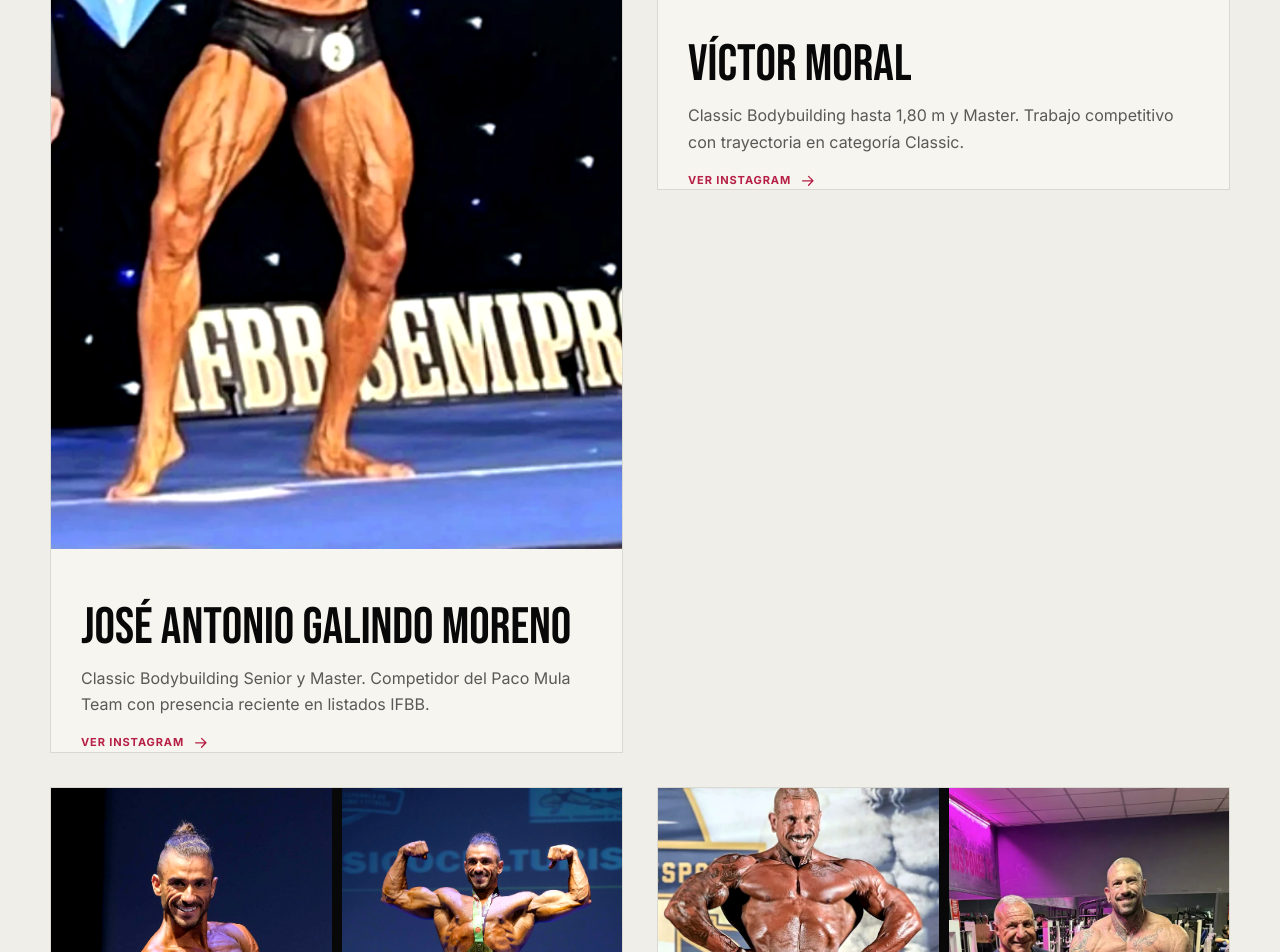
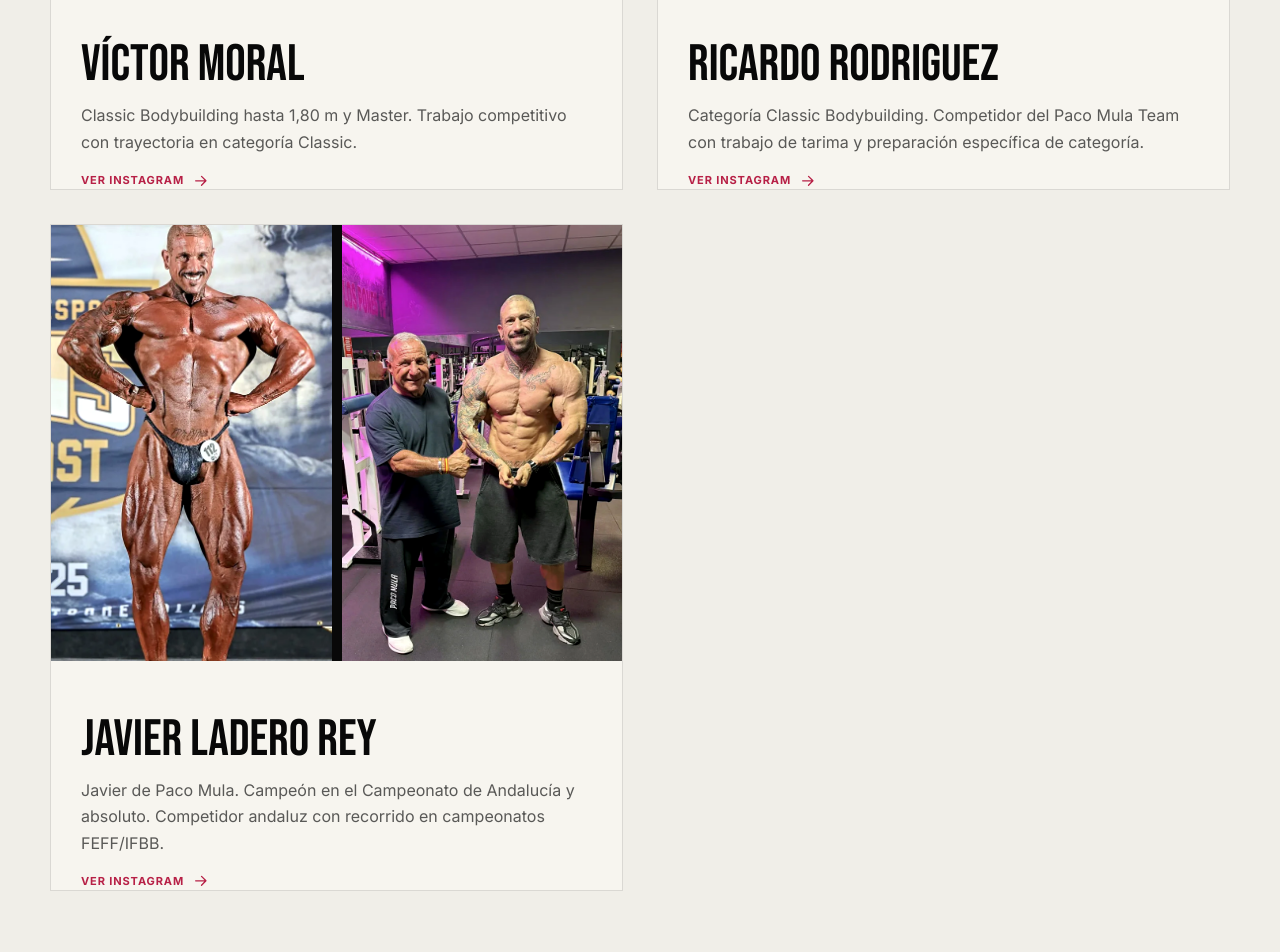
Before and after one commit to samuelhogarola-ship-it/gimnasionuevoestilo, a plain HTML site: page equipo-paco-mula/atletas/index.html in a window 1280 px wide. Shown: the part 1697-2649 px from the top of the page. Drawn offline with Linux system fonts and the light colour scheme.

Commit message:
Remove low quality athlete photo

```diff
--- a/equipo-paco-mula/atletas/index.html
+++ b/equipo-paco-mula/atletas/index.html
@@ -108,14 +108,6 @@
         </div>
         <div class="athlete-showcase">
           <article class="athlete-card athlete-card-featured" data-reveal>
-            <div class="athlete-photo">
-              <picture><source type="image/webp" srcset="/assets/img/Fuengirola/jose-antonio-galindo-competicion.webp?v=20260728-sharp"><img src="/assets/img/Fuengirola/jose-antonio-galindo-competicion.jpg" alt="José Antonio Galindo Moreno en competición de culturismo" loading="lazy" width="1400" height="2445"></picture>
-            </div>
-            <h3>José Antonio Galindo Moreno</h3>
-            <p>Classic Bodybuilding Senior y Master. Competidor del Paco Mula Team con presencia reciente en listados IFBB.</p>
-            <a class="table-action" href="https://www.instagram.com/joseantoniogalindomoreno/" target="_blank" rel="noopener noreferrer">Ver Instagram <svg class="icon" aria-hidden="true"><use href="/assets/icons.svg#arrow"></use></svg></a>
-          </article>
-          <article class="athlete-card athlete-card-featured" data-reveal>
             <div class="athlete-gallery">
               <picture class="athlete-gallery-gym"><source type="image/webp" srcset="/assets/img/Fuengirola/victor-moral-paco-mula-gimnasio.webp?v=20260728-sharp"><img src="/assets/img/Fuengirola/victor-moral-paco-mula-gimnasio.jpg" alt="Víctor Moral junto a Paco Mula en Gimnasio Nuevo Estilo" loading="lazy" width="1500" height="2212"></picture>
               <picture class="athlete-gallery-stage"><source type="image/webp" srcset="/assets/img/Fuengirola/victor-moral-competicion.webp?v=20260728-sharp"><img src="/assets/img/Fuengirola/victor-moral-competicion.jpg" alt="Víctor Moral con trofeo en competición IFBB" loading="lazy" width="1500" height="2160"></picture>
```
Also changed, not shown: en/paco-mula/athletes/index.html (+0 -8 lines).
